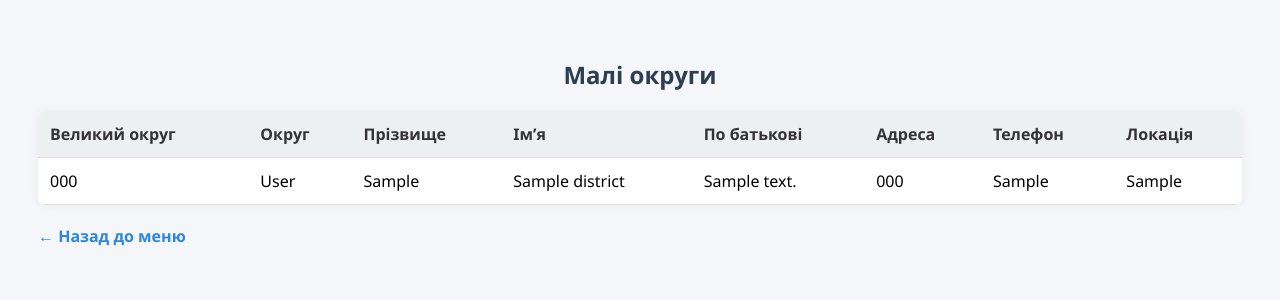
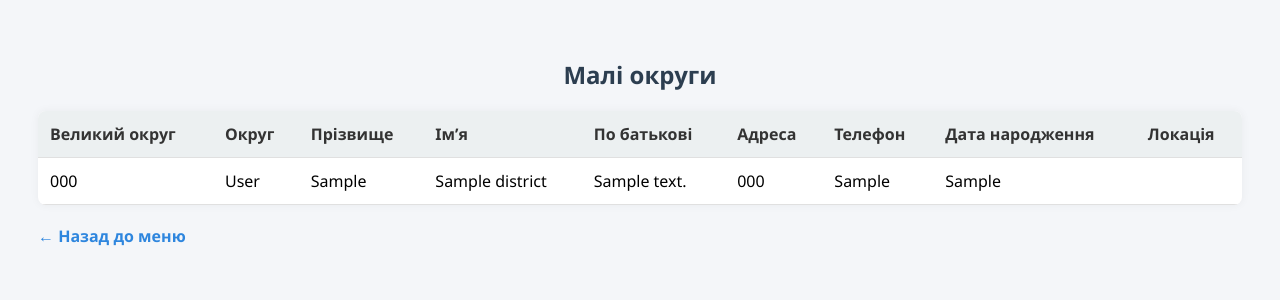
Before and after one commit to Aliina-ai/flask-form, a Flask app: page /small_list in a window 1280 px wide. Shown: the top 300 px of the page. Run offline with Flask 3, Linux system fonts and the light colour scheme; the visitor is signed in with stand-in values (Sample User, id 1); tables that the repository leaves empty hold one stand-in row (values such as "Sample post").

Commit message:
Update small_list.html

```diff
--- a/templates/small_list.html
+++ b/templates/small_list.html
@@ -55,6 +55,7 @@
             <th>По батькові</th>
             <th>Адреса</th>
             <th>Телефон</th>
+            <th>Дата народження</th>
             <th>Локація</th>
         </tr>
         {% for s in smalls %}
@@ -67,6 +68,7 @@
             <td>{{ s[6] }}</td>
             <td>{{ s[7] }}</td>
             <td>{{ s[8] }}</td>
+            <td>{{ s[9] }}</td>
         </tr>
         {% endfor %}
     </table>
```
